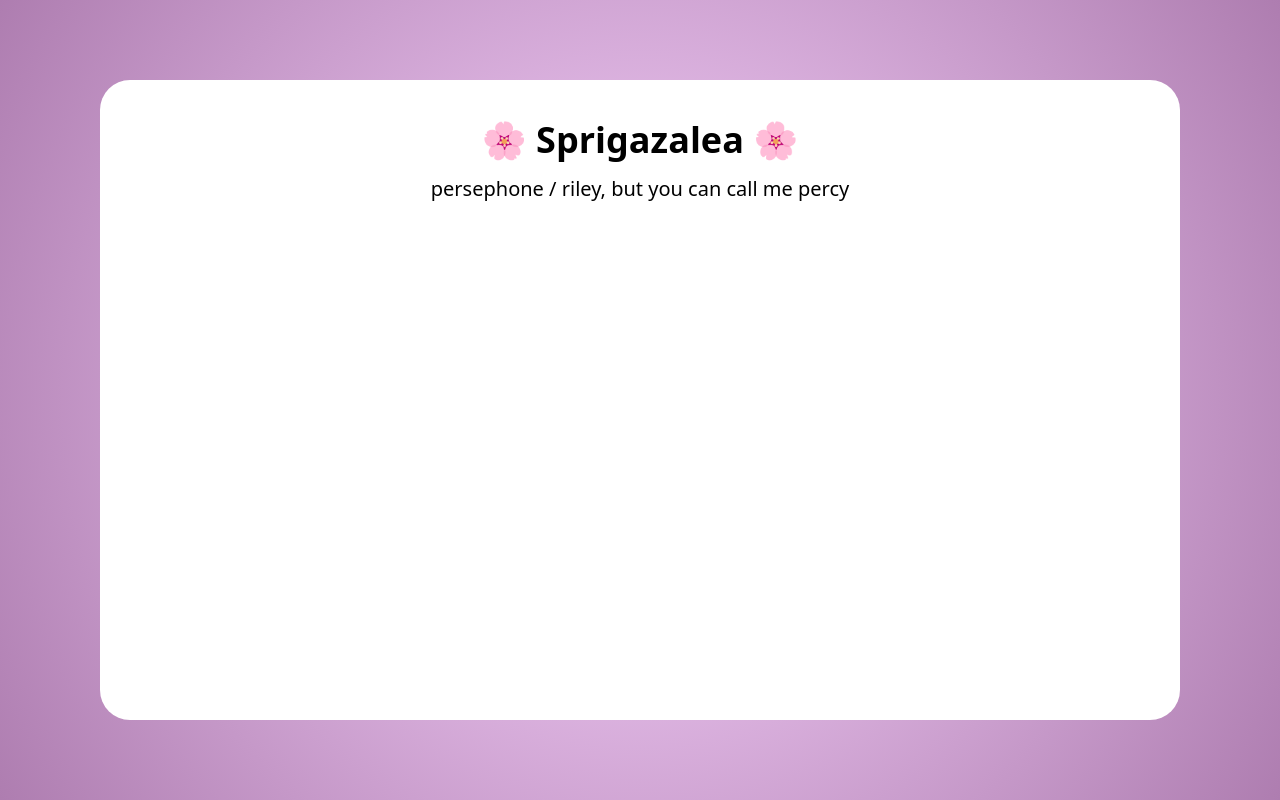
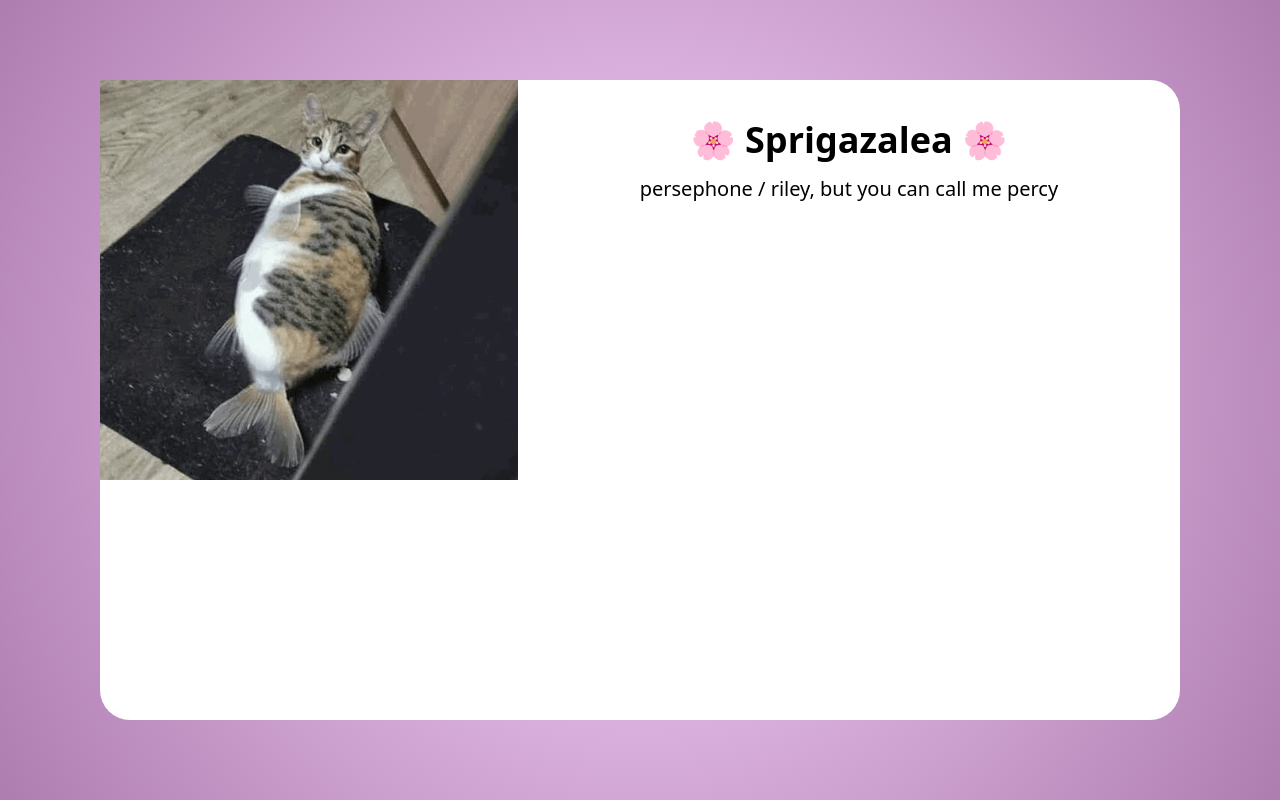
Before and after one commit to Sprigazalea/Personal-All-In-One-Website, a React (Vite) app: page / in a window 1280 px wide. Built offline with nearby package versions, Linux system fonts and the light colour scheme.

Commit message:
testing images and reesponsiveness

```diff
--- a/src/App.jsx
+++ b/src/App.jsx
@@ -4,8 +4,11 @@ function App() {
   return (
     <div>
       <div className='flex justify-center items-center min-h-screen min-w-screen text-black'>
-        <div className='flex flex-col flex-[0_1_80rem] m-[0px_100px_0px_100px] bg-white min-h-[80vh] rounded-[30px]'>
-          <div className='text-center'>
+        <div id='block' className='flex flex-[0_1_80rem] m-[0px_100px_0px_100px] bg-white min-h-[80vh] rounded-[30px]'>
+          <div className='flex flex-col'>
+            <img className='h-[400px]' src='/474F3583-B516-4547-9537-1DEEB0578ABB.png'></img>
+          </div>
+          <div className='flex flex-col flex-[1_0] text-center'>
             <h1 className='text-4xl font-semibold pt-[40px] pb-[15px]'>&#127800; Sprigazalea &#127800;</h1>
             <text className='text-xl font-light'>persephone / riley, but you can call me percy</text>
           </div>
```
